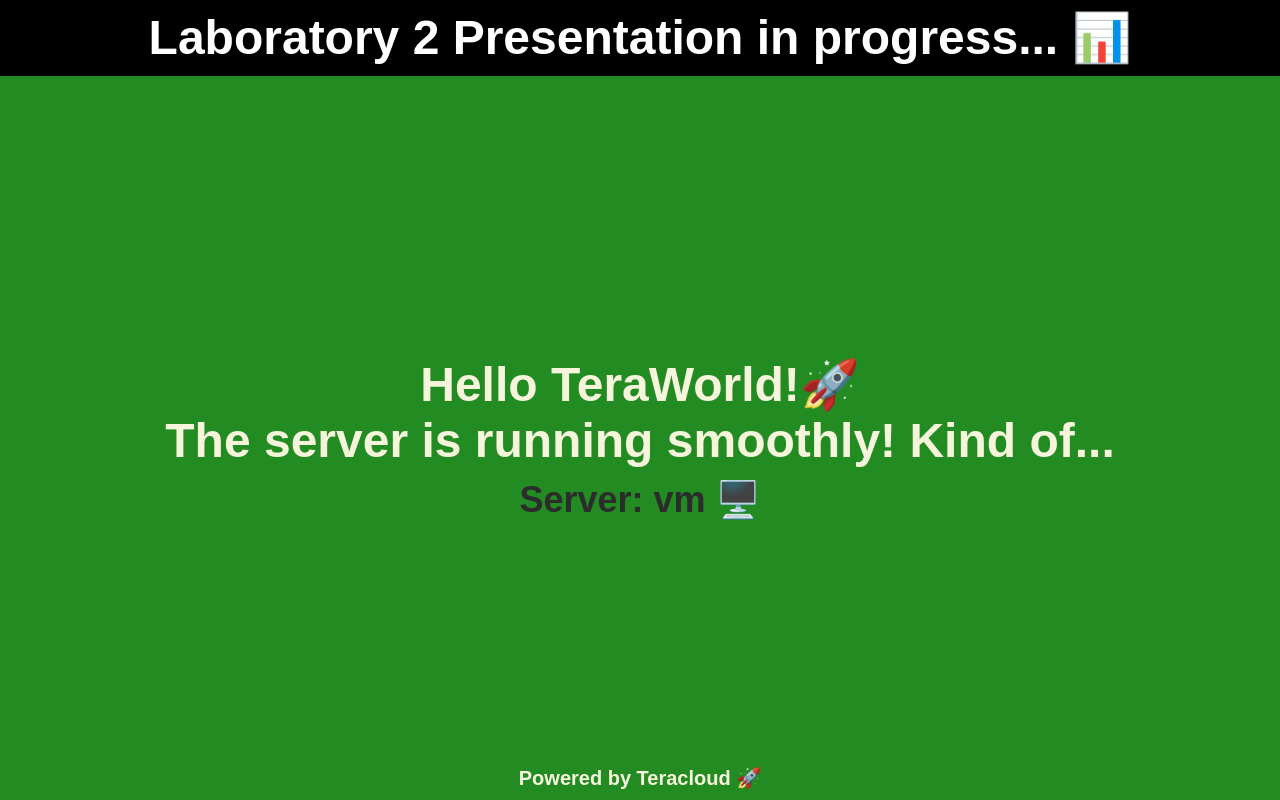
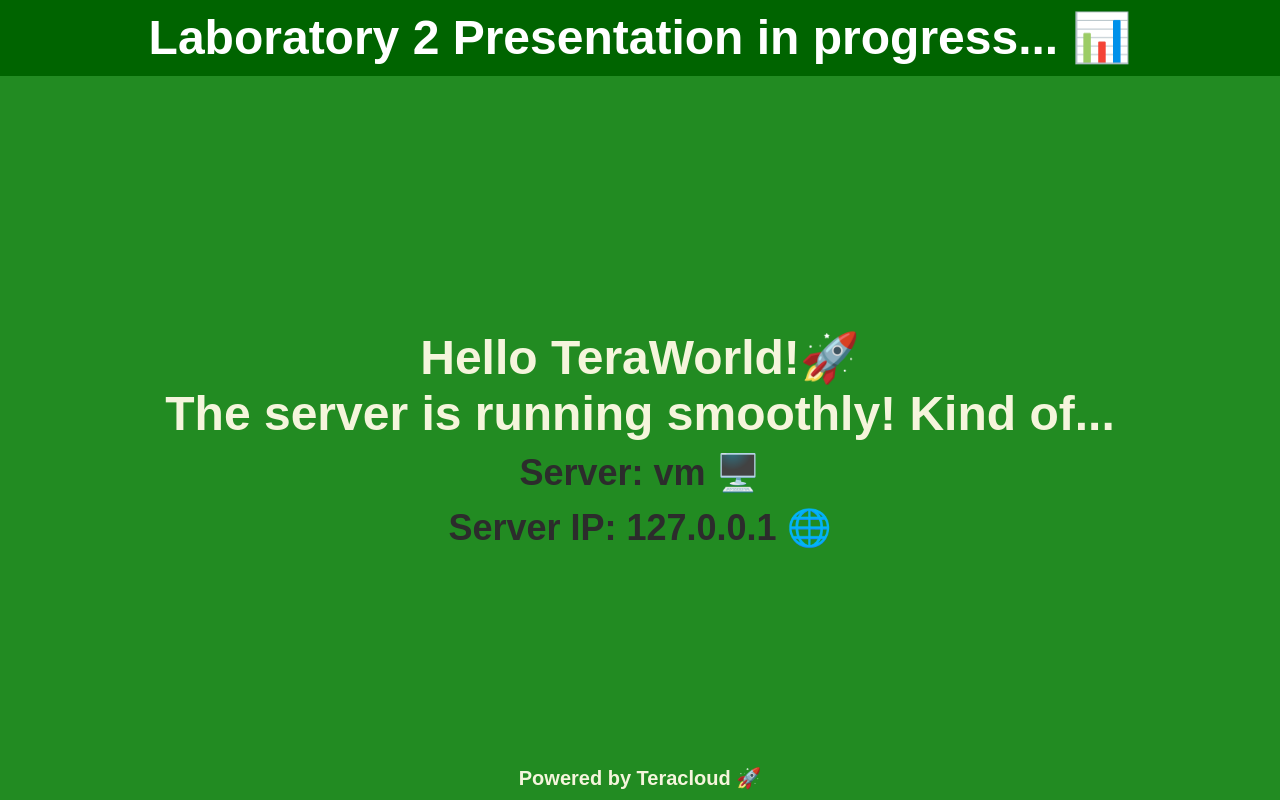
Before and after one commit to AriGVidal/Laboratorio2, a PHP site: page / in a window 1280 px wide. Run offline with PHP 8.4, Linux system fonts and the light colour scheme.

Commit message:
Adding IP ADDR to index.php

```diff
--- a/index.php
+++ b/index.php
@@ -22,7 +22,7 @@
             left: 0;
             width: 100%;
             text-align: center;
-            background-color: black;
+            background-color: #006400;
             color: white;
             font-size: 48px;
             font-weight: bold;
@@ -59,6 +59,7 @@
         echo "Hello TeraWorld!🚀<br>";
         echo "The server is running smoothly! Kind of...<br>";
         echo "<span class='server-info'>Server: " . gethostname() . " 🖥️</span><br>";
+        echo "<span class='server-info'>Server IP: " . $_SERVER['SERVER_ADDR'] . " 🌐</span><br>";
         ?>
     </div>
     <div class="footer">
```
